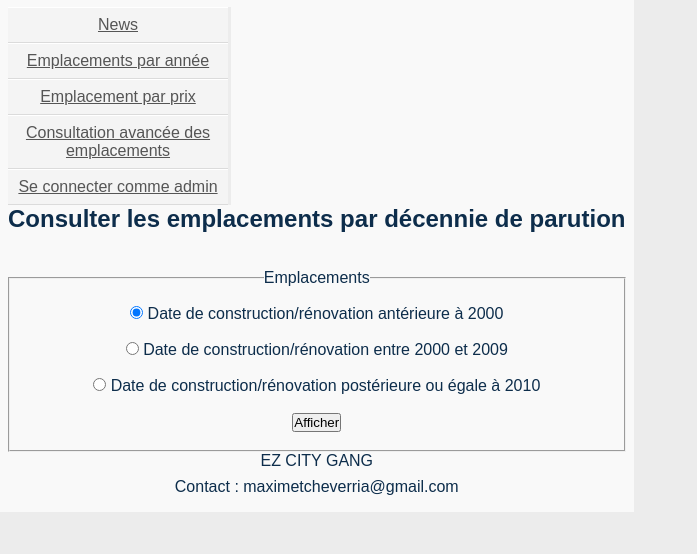
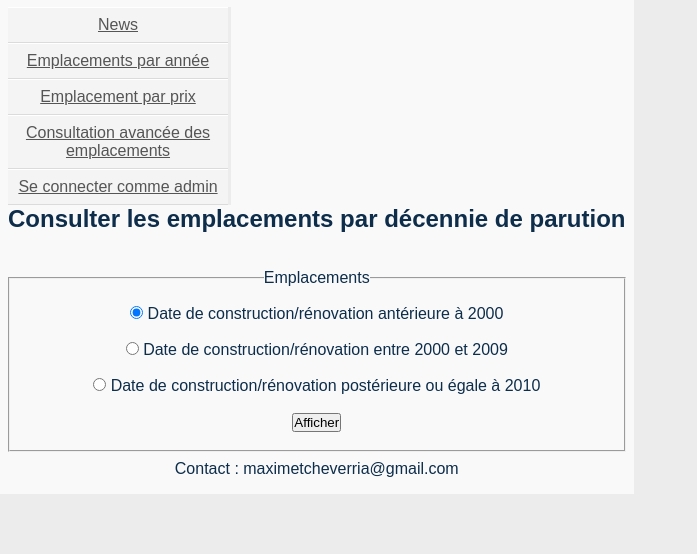
Before and after one commit to Borloo/Scrumitos, a PHP site: page /app/ConsultEmpAvance.php in a window 1280 px wide. Shown: the part 70-624 px from the top of the page, without its empty margins (0-697 px from the left). Run offline with PHP 8.4, Linux system fonts and the light colour scheme.

Commit message:
sur la recherche avancee mais vasy truc bizarre sur la mise en page sa mere

```diff
--- a/app/ConsultEmpAvance.php
+++ b/app/ConsultEmpAvance.php
@@ -2,7 +2,6 @@
 error_reporting(E_ALL);
 ini_set('display_errors', 'on');
 ?>
-
 
 <!DOCTYPE html>
 <html lang="fr">
@@ -107,14 +106,11 @@ ini_set('display_errors', 'on');
                     echo "erreur: " . $e->getMessage();
                 }
 
-
                 echo "<BR/><BR/>";
             }
 
+    ?>
 
-
-    ?>
-    <p>EZ CITY GANG</p>
     <?php include("../include/footer.php"); ?>
 </body>
 
```
